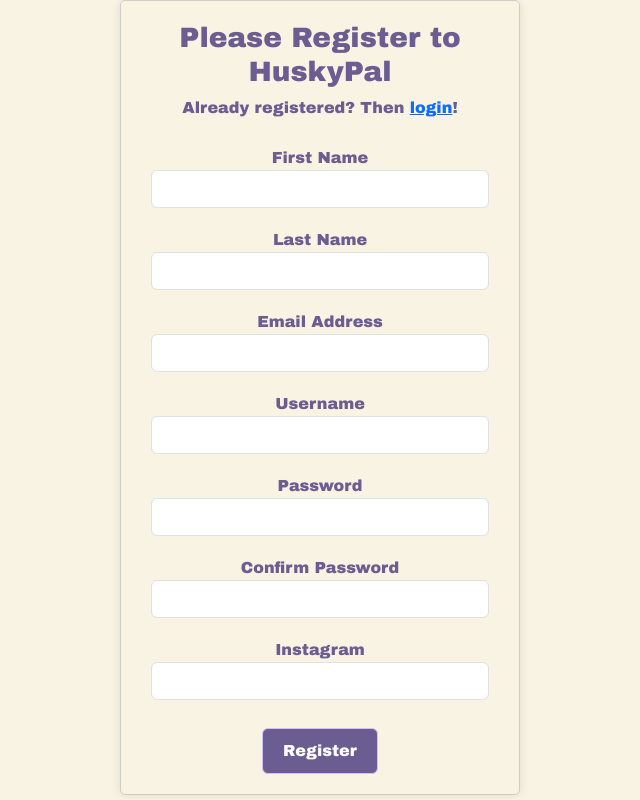
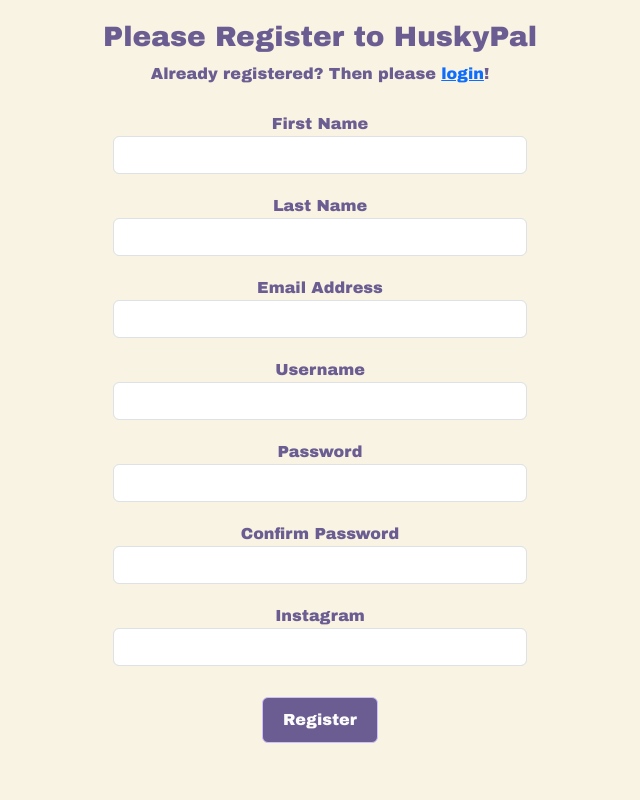
Before and after one commit to kiannabolante/huskypal, a React (Create React App) app in the folder clients/: page / in a window 1280 px wide. Shown: the whole page, without its empty margins (320-960 px from the left). Built offline with nearby package versions, Linux system fonts and the light colour scheme.

Commit message:
registration style

```diff
--- a/clients/src/components/RegistrationForm.css
+++ b/clients/src/components/RegistrationForm.css
@@ -1,13 +1,13 @@
 .registration-form {
-  max-width: 400px;
+  max-width: 6500px;
   margin: auto;
   padding: 20px;
-  border: 1px solid #ccc;
+  /* border: 1px solid #ccc;
   border-radius: 5px;
-  box-shadow: 0 0 10px rgba(0, 0, 0, 0.1);
+  box-shadow: 0 0 10px rgba(0, 0, 0, 0.1); */
 }
 .success-message {
-  color: rgb(51, 163, 51);
+  color: rgb(54, 122, 54);
 }
 
 .error-message {
--- a/clients/src/components/RegistrationForm.js
+++ b/clients/src/components/RegistrationForm.js
@@ -108,7 +108,7 @@
     <div className="registration-form">
       <h3> Please Register to HuskyPal </h3>
       <p>
-        Already registered? Then <Link to="/login">login</Link>!
+        Already registered? Then please <Link to="/login">login</Link>!
       </p>
       <form action="" className="col-med-4 offset" onSubmit={submitHandler}>
         <div className="form-group">
```
